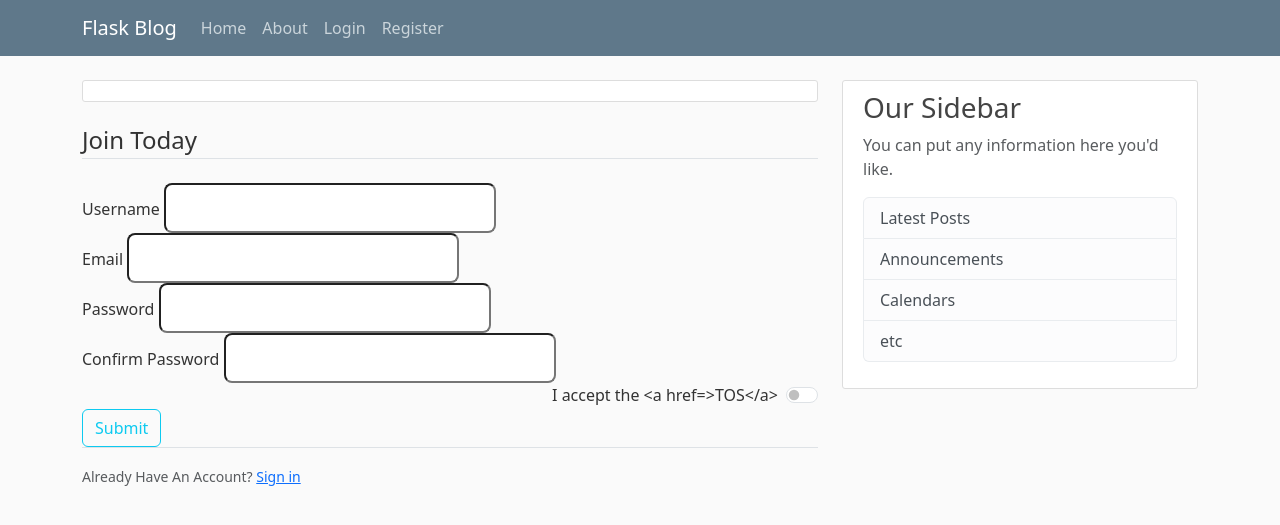
After one commit to Lap-DevOps/Flask-Blog-Web-App, a Flask app: page /register in a window 1280 px wide. The commit adds this page. Shown: the top 525 px of the page. Run offline with Flask 3, Linux system fonts and the light colour scheme; some libraries are stand-ins or nearby versions.

Commit message:
-- add forms init --

```diff
--- a/flaskblog.py
+++ b/flaskblog.py
@@ -1,7 +1,10 @@
 from flask import Flask, render_template
 
+from config import Configuration
+from forms import RegistrationForm, LoginForm
+
 app = Flask(__name__)
-
+app.config.from_object(Configuration)
 
 posts = [
     {
@@ -24,10 +27,23 @@ posts = [
 def home():
     return render_template('home.html', posts=posts)
 
+
 @app.route('/about')
 def about():
     return render_template('about.html', posts=posts)
 
 
+@app.route('/register', methods=['POST', 'GET'])
+def register():
+    form = RegistrationForm()
+
+    return render_template('register.html', title='Registration', form=form)
+
+
+@app.route('/login', methods=['POST', 'GET'])
+def login():
+    form = LoginForm()
+    return render_template('login.html', title='Login', form=form)
+
 if __name__ == '__main__':
-    app.run(debug=True)
+    app.run()
--- /dev/null
+++ b/forms.py
@@ -0,0 +1,59 @@
+from flask_wtf import FlaskForm, RecaptchaField
+from wtforms import StringField, PasswordField, BooleanField, SubmitField
+from wtforms.validators import DataRequired, Email, EqualTo, Length
+from wtforms import ValidationError
+
+from models import User
+
+
+class RegistrationForm(FlaskForm):
+    username = StringField('Username', validators=[DataRequired(), Length(min=4, max=100, message='Name is too short')])
+    email = StringField('Email',
+                        validators=[DataRequired(), Length(min=2, max=50, message='Email is too short'), Email()])
+    password = PasswordField('Password',
+                             validators=[DataRequired(), EqualTo('confirm_password', message='Passwords must match')])
+    confirm_password = PasswordField('Confirm Password', validators=[DataRequired()])
+    accept_tos = BooleanField('I accept the <a href=''>TOS</a>', validators=[DataRequired()], default=False)
+    recaptcha = RecaptchaField()
+    submit = SubmitField('Submit')
+
+    def __init__(self, *args, **kwargs):
+        super(RegistrationForm, self).__init__(*args, **kwargs)
+
+    def validate(self):
+        initial_validation = super(RegistrationForm, self).validate()
+        if not initial_validation:
+            return False
+        user = User.query.filter_by(username=self.username.data).first()
+        if user:
+            self.username.errors.append("Username already registered")
+            return False
+        user = User.query.filter_by(email=self.email.data).first()
+        if user:
+            self.email.errors.append("Email already registered")
+            return False
+        return True
+
+
+class LoginForm(FlaskForm):
+    email = StringField('Email',
+                        validators=[DataRequired(), Length(1, 64), Email()])
+    password = PasswordField('Password', validators=[DataRequired()])
+    remember_me = BooleanField('Keep me logged in')
+    submit = SubmitField('Log In')
+
+    def __init__(self, *args, **kwargs):
+        super(LoginForm, self).__init__(*args, **kwargs)
+
+    def validate(self):
+        initial_validation = super(LoginForm, self).validate()
+        if not initial_validation:
+            return False
+        user = User.query.filter_by(email=self.email.data).first()
+        if not user:
+            self.email.errors.append('Unknown email')
+            return False
+        if not user.verify_password(self.password.data):
+            self.password.errors.append('Invalid password')
+            return False
+        return True
--- /dev/null
+++ b/models.py
@@ -0,0 +1,2 @@
+class User():
+    ''
--- a/templates/layout.html
+++ b/templates/layout.html
@@ -9,6 +9,7 @@
   <link href="https://cdn.jsdelivr.net/npm/bootstrap@5.3.1/dist/css/bootstrap.min.css" rel="stylesheet"
     integrity="sha384-4bw+/aepP/YC94hEpVNVgiZdgIC5+VKNBQNGCHeKRQN+PtmoHDEXuppvnDJzQIu9" crossorigin="anonymous">
   <link rel="stylesheet" type="text/css" href="{{ url_for('static', filename='/css/main.css')}}">
+
   {% if title %}
   <title> Flask Blog - {{title}}</title>
   {% else %}
@@ -21,19 +22,18 @@
     <nav class="navbar navbar-expand-md navbar-dark bg-steel fixed-top">
       <div class="container">
         <a class="navbar-brand mr-4" href="/">Flask Blog</a>
-        <button class="navbar-toggler" type="button" data-toggle="collapse" data-target="#navbarToggle"
-          aria-controls="navbarToggle" aria-expanded="false" aria-label="Toggle navigation">
+        <button class="navbar-toggler" type="button" data-toggle="collapse" data-target="#navbarToggle" aria-controls="navbarToggle" aria-expanded="false" aria-label="Toggle navigation">
           <span class="navbar-toggler-icon"></span>
         </button>
         <div class="collapse navbar-collapse" id="navbarToggle">
           <div class="navbar-nav mr-auto">
-            <a class="nav-item nav-link" href="/">Home</a>
-            <a class="nav-item nav-link" href="/about">About</a>
+            <a class="nav-item nav-link" href="{{ url_for('home') }}">Home</a>
+            <a class="nav-item nav-link" href="{{ url_for('about') }}">About</a>
           </div>
           <!-- Navbar Right Side -->
           <div class="navbar-nav">
-            <a class="nav-item nav-link" href="/login">Login</a>
-            <a class="nav-item nav-link" href="/register">Register</a>
+            <a class="nav-item nav-link" href="{{ url_for('login') }}">Login</a>
+            <a class="nav-item nav-link" href="{{ url_for('register') }}">Register</a>
           </div>
         </div>
       </div>
@@ -72,6 +72,10 @@
   <script src="https://maxcdn.bootstrapcdn.com/bootstrap/4.0.0/js/bootstrap.min.js"
     integrity="sha384-JZR6Spejh4U02d8jOt6vLEHfe/JQGiRRSQQxSfFWpi1MquVdAyjUar5+76PVCmYl"
     crossorigin="anonymous"></script>
+
+    <!-- recaptcha -->
+    <script src="https://www.google.com/recaptcha/api.js" async defer></script>
+
 </body>
 
 </html>
--- /dev/null
+++ b/templates/login.html
@@ -0,0 +1,4 @@
+{% extends 'layout.html' %}
+{% block content %}
+
+{% endblock content %}
--- /dev/null
+++ b/templates/register.html
@@ -0,0 +1,51 @@
+{% extends 'layout.html' %}
+{% block content %}
+
+<div class="content-section"></div>
+
+<form action="" method="post">
+    {{ form.hidden_tag() }}
+    <fieldset class="form-gropp">
+        <legend class="border-bottom mb-4">Join Today</legend>
+        <div class="form-group">
+            {{ form.username.label(class='form-control-label') }}
+            {{form.username(class='form-conrtol form-control-lg') }}
+        </div>
+        <div class="form-group">
+            {{ form.email.label(class='form-control-label') }}
+            {{ form.email(class='form-conrtol form-control-lg') }}
+        </div>
+        <div class="form-group">
+            {{ form.password.label(class='form-control-label') }}
+            {{ form.password(class='form-conrtol form-control-lg') }}
+        </div>
+        <div class="form-group">
+            {{ form.confirm_password.label(class='form-check-label') }}
+            {{ form.confirm_password(class='form-conrtol form-control-lg') }}
+        </div>
+        <div class="form-group ">
+            <div class="form-check form-switch form-check-reverse">
+                {{ form.accept_tos.label(class='form-control-label') }}
+                {{ form.accept_tos(class="form-check-input")|safe }}
+            </div>
+    </fieldset>
+    <div class="form-group">
+        {{ form.recaptcha }}
+
+
+    </div>
+    <div class="form-group">
+        {{ form.submit(class='btn btn-outline-info') }}
+    </div>
+
+    <div class="border-top pt-3">
+        <small class="text-muted">
+            Already Have An Account? <a class="ml-2" href="{{ url_for('login')}}">Sign in</a>
+        </small>
+
+
+
+    </div>
+
+</form>
+{% endblock content %}
```
Also changed, not shown: config.py (added, +16 -0 lines), requirements.txt (added, +14 -0 lines), templates/_util.html (added, +11 -0 lines), static/css/main.css (line endings or trailing spaces).
